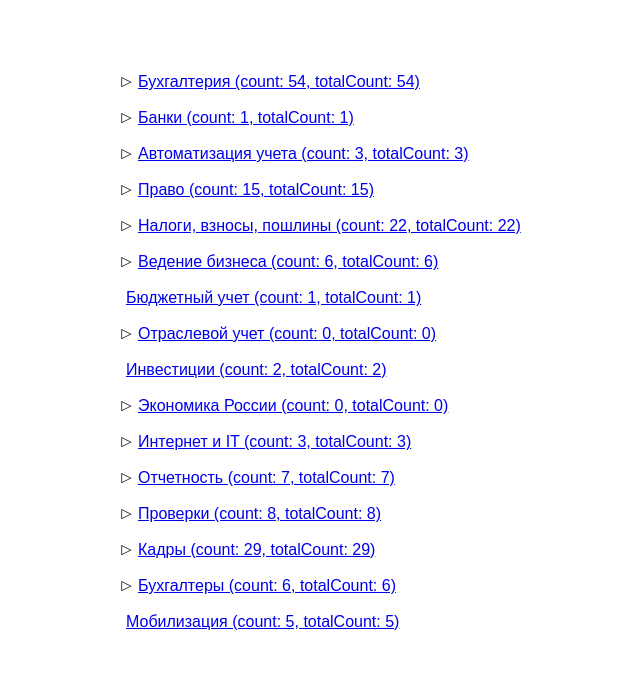
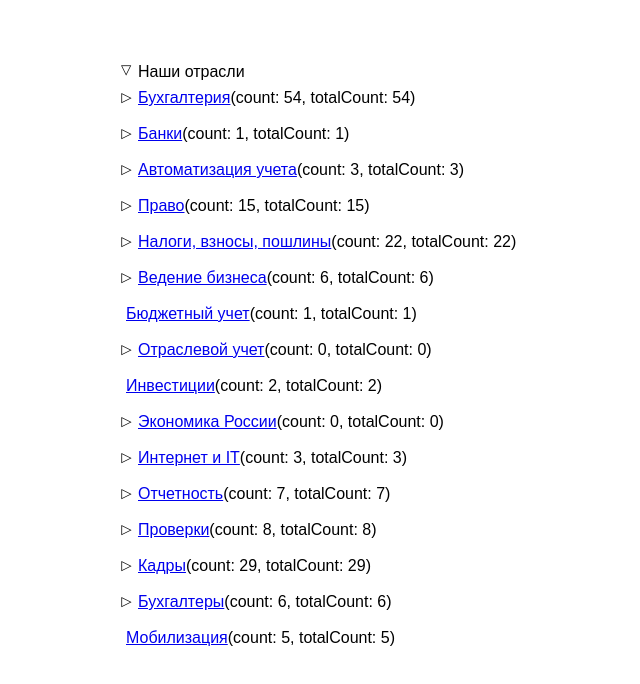
Before and after one commit to yanakukhta5/recursive_component, a Vue app: page / in a window 1280 px wide. Shown: the top 684 px of the page, without its empty margins (289-929 px from the left). Built offline with nearby package versions, Linux system fonts and the light colour scheme; data requests are answered from the project's data file.

Commit message:
Add Root functionality

```diff
--- a/src/components/Branch.vue
+++ b/src/components/Branch.vue
@@ -31,8 +31,8 @@ import Tree from './Tree.vue'
 <template>
   <li class="parent parent_close">
     <div class="content">
-      <button v-if="children.length" ref="button" @click="buttonRotate(), listShow()" class="button button_close"></button>
-      <a class="link" :href="'https://www.klerk.ru' + url">{{ title }} (count: {{ count }}, totalCount: {{ count }})</a>
+      <button v-if="children.length" ref="button" @click="buttonRotate(), listShow()" class="button button_close" />
+      <p ><a class="link" :href="'https://www.klerk.ru' + url">{{ title }}</a>(count: {{ count }}, totalCount: {{ count }})</p>
     </div>
     <ul v-if="title" class="child-list list" ref="list">
       <div class="div" v-if="children.length">
@@ -63,31 +63,4 @@ import Tree from './Tree.vue'
     margin: 10px 0 0 30px;
   }
 }
- .button {
-  width: 12px;
-  height: 12px;
-  outline: none;
-  padding: 0;
-  background-color: transparent;
-  border: 0px;
-  &:hover {
-   cursor: pointer;
-  }
-  &:before {
-   content: '△';
-   position: relative;
-   top: 3px;
-   left: 2px;
-  }
-  &_open {
-    transform: rotate(180deg);
-    &:before{
-      top: -3px;
-      left: 6px;
-    }
-  }
-  &_close {
-    transform: rotate(90deg);
-  }
- }
 </style>
--- a/src/components/Tree.vue
+++ b/src/components/Tree.vue
@@ -1,4 +1,9 @@
 <template>
+  <div class="tree-title">
+    <button ref="button" @click="buttonRotate(), treeSwap()" class="button button_open"></button>
+    <a class="link">Наши отрасли</a>
+  </div>
+  <div ref="tree" class="tree">
   <ul v-for="(branch, index) in tree" :key="index" class="list">
     <Branch
         :url = branch.url
@@ -7,6 +12,7 @@
         :children = branch.children
     />
   </ul>
+</div>
 </template>
 
 <script lang="ts">
@@ -17,7 +23,8 @@ export default defineComponent({
  components: { Branch },
  data(){
   return {
-   tree: Array as PropType<IBranch[]>
+   tree: Array as PropType<IBranch[]>,
+   countAll: 0
   }
  },
   async mounted(){
@@ -30,11 +37,32 @@ export default defineComponent({
    const result = await response.json()
    this.tree = result
    console.log(this.tree)
+  },
+  methods: {
+    buttonRotate(){
+     (this.$refs.button as HTMLButtonElement).classList.toggle('button_close');
+     (this.$refs.button as HTMLButtonElement).classList.toggle('button_open')
+    },
+    treeSwap(){
+      (this.$refs.tree as HTMLUListElement).classList.toggle('tree_active')
+    },
+    countAllIncrease(currentCount: number){
+      this.countAll += currentCount
+    }
   }
 })
 </script>
 
 <style scoped lang="scss">
+.tree{
+  &-title {
+  display: flex;
+ }
+ &_active {
+  display: none;
+ }
+}
+
 .list {
   margin-right: auto;
   display: flex;
--- a/src/main.ts
+++ b/src/main.ts
@@ -1,5 +1,6 @@
 import { createApp } from 'vue'
 import './style.scss'
+import './reset.scss'
 import App from './App.vue'
 
 createApp(App).mount('#root')
--- /dev/null
+++ b/src/reset.scss
@@ -0,0 +1,46 @@
+*, *:before, *:after{
+  box-sizing: border-box;
+}
+
+html, body, div, span, object, iframe, figure, h1, h2, h3, h4, h5, h6, p, blockquote, pre, a, code, em, img, small, strike, strong, sub, sup, tt, b, u, i, ol, ul, li, fieldset, form, label, table, caption, tbody, tfoot, thead, tr, th, td, main, canvas, embed, footer, header, nav, section, video{
+  margin: 0;
+  padding: 0;
+  border: 0;
+  font-size: 100%;
+  font: inherit;
+  vertical-align: baseline;
+  text-rendering: optimizeLegibility;
+  -webkit-font-smoothing: antialiased;
+  text-size-adjust: none;
+}
+
+footer, header, nav, section, main{
+  display: block;
+}
+
+body{
+  line-height: 1;
+}
+
+ol, ul{
+  list-style: none;
+}
+
+blockquote, q{
+  quotes: none;
+}
+
+blockquote:before, blockquote:after, q:before, q:after{
+  content: '';
+  content: none;
+}
+
+table{
+  border-collapse: collapse;
+  border-spacing: 0;
+}
+
+input{
+  -webkit-appearance: none;
+  border-radius: 0;
+}
--- a/src/style.scss
+++ b/src/style.scss
@@ -1,46 +1,27 @@
-*, *:before, *:after{
-  box-sizing: border-box;
+.button {
+ width: 12px;
+ height: 12px;
+ outline: none;
+ padding: 0;
+ background-color: transparent;
+ border: 0px;
+ &:hover {
+  cursor: pointer;
+ }
+ &:before {
+  content: '△';
+  position: relative;
+  top: 3px;
+  left: 2px;
+ }
+ &_open {
+   transform: rotate(180deg);
+   &:before{
+     top: -3px;
+     left: 6px;
+   }
+ }
+ &_close {
+   transform: rotate(90deg);
+ }
 }
-
-html, body, div, span, object, iframe, figure, h1, h2, h3, h4, h5, h6, p, blockquote, pre, a, code, em, img, small, strike, strong, sub, sup, tt, b, u, i, ol, ul, li, fieldset, form, label, table, caption, tbody, tfoot, thead, tr, th, td, main, canvas, embed, footer, header, nav, section, video{
-  margin: 0;
-  padding: 0;
-  border: 0;
-  font-size: 100%;
-  font: inherit;
-  vertical-align: baseline;
-  text-rendering: optimizeLegibility;
-  -webkit-font-smoothing: antialiased;
-  text-size-adjust: none;
-}
-
-footer, header, nav, section, main{
-  display: block;
-}
-
-body{
-  line-height: 1;
-}
-
-ol, ul{
-  list-style: none;
-}
-
-blockquote, q{
-  quotes: none;
-}
-
-blockquote:before, blockquote:after, q:before, q:after{
-  content: '';
-  content: none;
-}
-
-table{
-  border-collapse: collapse;
-  border-spacing: 0;
-}
-
-input{
-  -webkit-appearance: none;
-  border-radius: 0;
-}
```
Lines whose indentation alone changed are shown as unchanged.
